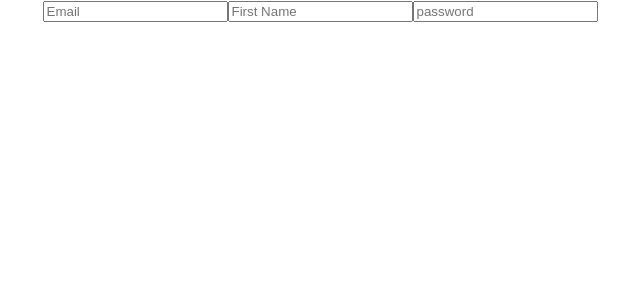
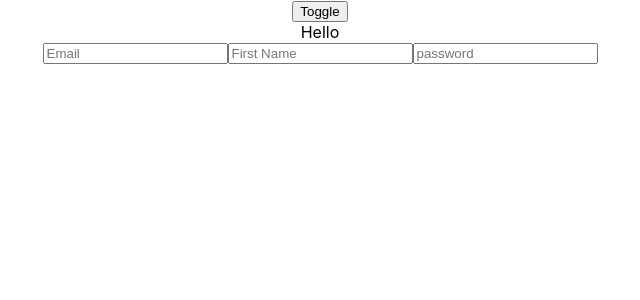
Before and after one commit to ChauDinh/react-hook, a React (Create React App) app: page / in a window 1280 px wide. Shown: the top 300 px of the page, without its empty margins (320-960 px from the left). Built offline with nearby package versions, Linux system fonts and the light colour scheme.

Commit message:
useEffect() - useEffect() can replace the componentDidMount and componentWillUnmount, conditional rendering Hello component

```diff
--- a/src/App.js
+++ b/src/App.js
@@ -1,6 +1,7 @@
-import React, { useEffect } from "react";
+import React, { useState } from "react";
 import "./App.css";
 import { useForm } from "./useForm";
+import { Hello } from "./Hello";
 
 const App = () => {
   const [values, handleChange] = useForm({
@@ -9,12 +10,20 @@
     firstName: ""
   });
 
-  useEffect(() => {
-    console.log("render");
-  }, [values.password, values.email]);
+  const [hello, setHello] = useState(true);
+
+  // useEffect(() => {
+  //   console.log("render");
+
+  //   return () => {
+  //     console.log("unmount");
+  //   };
+  // }, [values.password, values.email]);
 
   return (
     <div className="App">
+      <button onClick={() => setHello(!hello)}>Toggle</button>
+      {hello && <Hello />}
       <input
         name="email"
         value={values.email}
--- /dev/null
+++ b/src/Hello.js
@@ -0,0 +1,12 @@
+import React from "react";
+
+export const Hello = () => {
+  React.useEffect(() => {
+    console.log("render");
+
+    return () => {
+      console.log("unmount");
+    };
+  }, []);
+  return <div>Hello</div>;
+};
```
